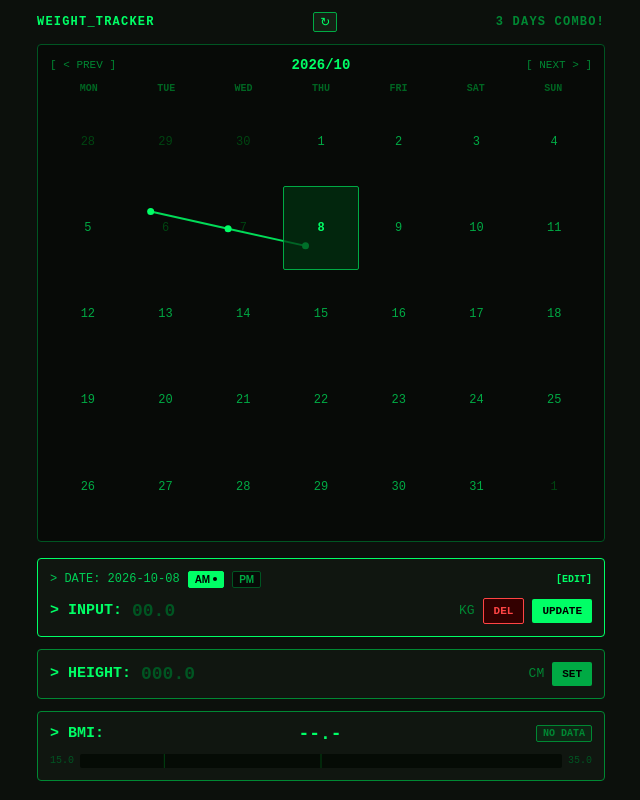
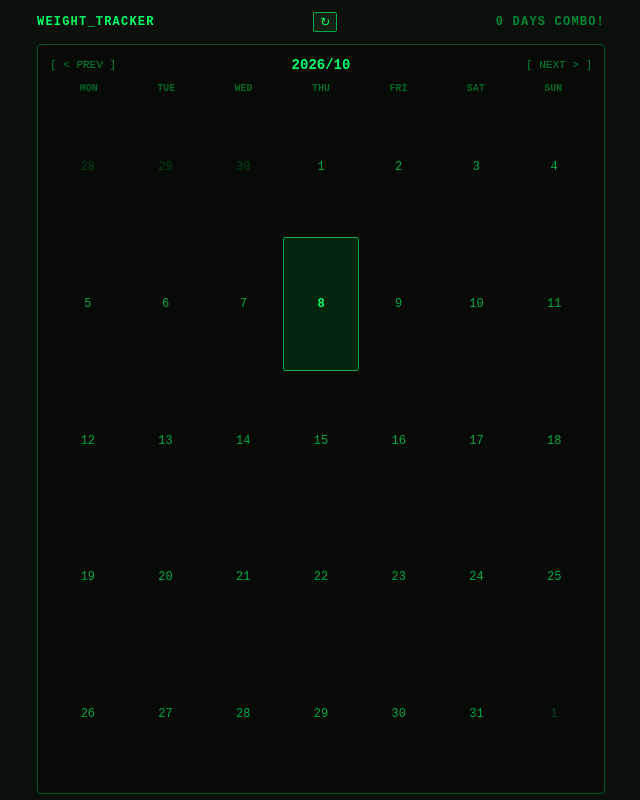
Before and after one commit to mi103103/weight_tracker, a plain HTML site: page index.html in a window 1280 px wide. Shown: the whole page, without its empty margins (319-959 px from the left). Drawn offline with Linux system fonts and the light colour scheme.

Commit message:
Update index.html

```diff
--- a/index.html
+++ b/index.html
@@ -6,8 +6,6 @@
   <meta name="mobile-web-app-capable" content="yes">
   <meta name="apple-mobile-web-app-capable" content="yes">
   <meta name="apple-mobile-web-app-status-bar-style" content="black-translucent">
-  <link rel="manifest" href="manifest.json">
-  <meta name="theme-color" content="#0C100C">
   <title>WEIGHT_TRACKER</title>
   <style>
     * {
@@ -106,7 +104,7 @@
       z-index: 2;
     }
     .day-cell {
-      aspect-ratio: 0.9;
+      aspect-ratio: 9 / 16;
       display: flex;
       align-items: center;
       justify-content: center;
@@ -381,40 +379,35 @@
     function init() {
       loadData();
       setupEvents();
+      loadRecordToController();
       render();
     }
 
     function loadData() {
+      // 身長の読み込み
       const savedHeight = localStorage.getItem(HEIGHT_STORAGE_KEY);
-      if (savedHeight) {
+      if (savedHeight !== null && savedHeight !== '') {
         userHeight = parseFloat(savedHeight);
-        heightInput.value = userHeight.toFixed(1);
+        if (!isNaN(userHeight)) {
+          heightInput.value = userHeight.toFixed(1);
+        }
       }
 
+      // 体重記録の読み込み
       const savedRecords = localStorage.getItem(STORAGE_KEY);
-      if (savedRecords) {
+      if (savedRecords !== null) {
         try {
-          records = JSON.parse(savedRecords).map(r => ({
+          const parsed = JSON.parse(savedRecords);
+          records = parsed.map(r => ({
             ...r,
             date: new Date(r.date)
           }));
         } catch(e) {
-          loadDefaultRecords();
+          records = [];
         }
       } else {
-        loadDefaultRecords();
+        records = [];
       }
-    }
-
-    function loadDefaultRecords() {
-      const today = new Date();
-      today.setHours(0,0,0,0);
-      records = [
-        { date: new Date(today.getTime() - 86400000 * 2), timeSlot: 'am', weight: 65.8 },
-        { date: new Date(today.getTime() - 86400000), timeSlot: 'am', weight: 65.5 },
-        { date: new Date(today.getTime()), timeSlot: new Date().getHours() < 12 ? 'am' : 'pm', weight: 65.2 }
-      ];
-      saveRecords();
     }
 
     function saveRecords() {
@@ -469,7 +462,7 @@
         const val = parseFloat(heightInput.value);
         if (!isNaN(val)) {
           userHeight = val;
-          localStorage.setItem(HEIGHT_STORAGE_KEY, val);
+          localStorage.setItem(HEIGHT_STORAGE_KEY, val.toString());
           renderBMI();
         }
       };
@@ -478,6 +471,9 @@
       heightInput.oninput = () => {
         const val = parseFloat(heightInput.value);
         userHeight = !isNaN(val) ? val : null;
+        if (userHeight !== null) {
+          localStorage.setItem(HEIGHT_STORAGE_KEY, userHeight.toString());
+        }
         renderBMI();
       };
     }
@@ -568,8 +564,6 @@
       if (firstDayWeekday < 0) firstDayWeekday = 6;
 
       const daysInMonth = new Date(year, month + 1, 0).getDate();
-      const prevMonthDays = new Date(year, month, 0).getDate();
-
       const startDate = new Date(year, month, 1 - firstDayWeekday);
 
       calendarGrid.innerHTML = '';
```
